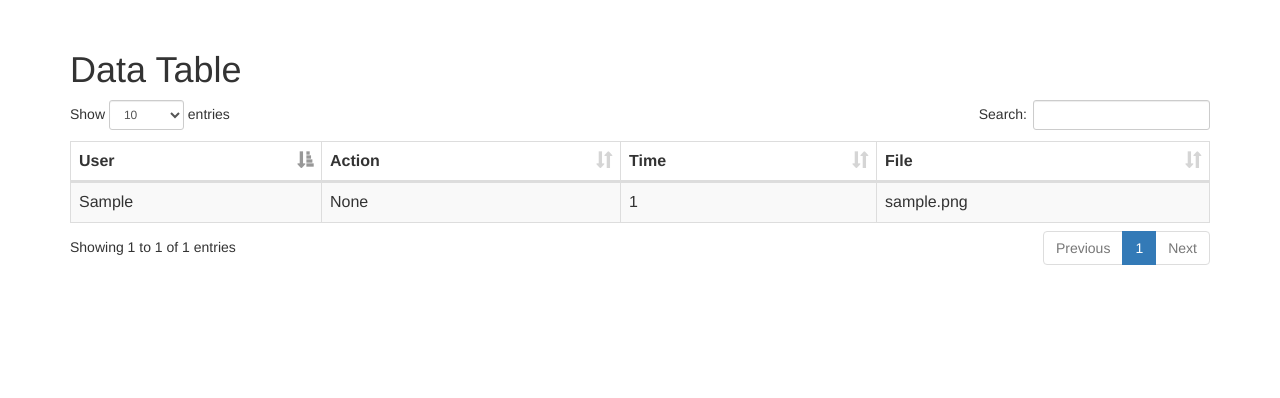
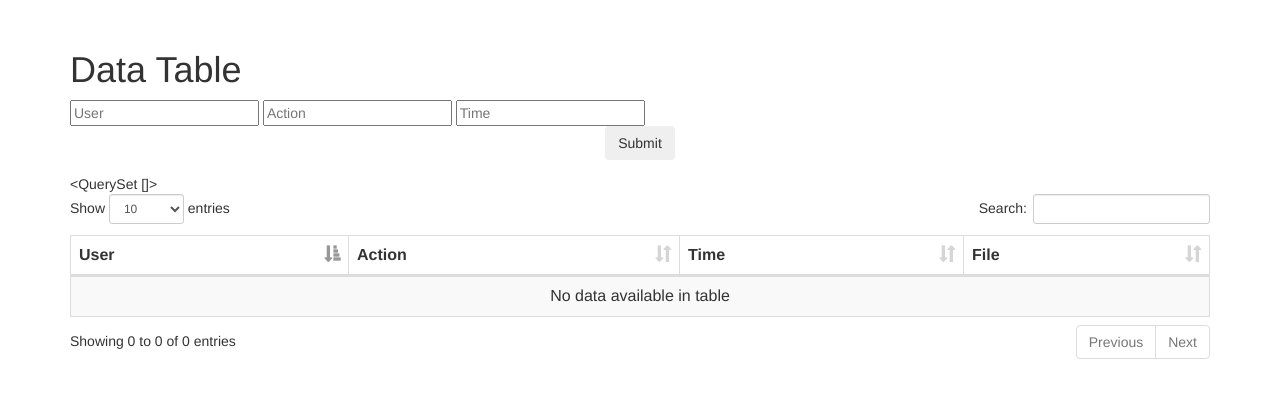
Before and after one commit to KalterDK/AppDBv2, a Django app: page / in a window 1280 px wide. Shown: the top 398 px of the page. Run offline with Django 3.2, Linux system fonts and the light colour scheme; tables that the repository leaves empty hold one stand-in row (values such as "Sample post"); some libraries are stand-ins or nearby versions.

Commit message:
ORM in Views

```diff
--- a/AppDBv2/forms.py
+++ b/AppDBv2/forms.py
@@ -2,9 +2,10 @@
 from .models import *
 
 
-class DataTableForm (forms.ModelForm):
-    user = forms.ModelChoiceField(queryset=OcActivity.objects.all())
+class DataTableForm (forms.Form):
+    user = forms.CharField(widget=forms.TextInput())
+    action = forms.CharField(widget=forms.TextInput())
+    time = forms.CharField(widget=forms.TextInput())
 
     class Meta:
-        model = OcActivity
-        fields = ['user']
+        fields = ['user', 'action', 'time']
--- a/AppDBv2/models.py
+++ b/AppDBv2/models.py
@@ -135,3 +135,9 @@
 
     def __str__(self):
         return self.user
+
+
+# class DataTable(models.Model):
+#     user = models.CharField(max_length=30, help_text="User")
+#     action = models.CharField(max_length=30, help_text="Action Type")
+#     time = models.CharField(max_length=30, help_text="Time")
--- a/AppDBv2/templates/index.html
+++ b/AppDBv2/templates/index.html
@@ -24,6 +24,25 @@
 <p><br/></p>
 <div class="container">
     <h1>Data Table</h1>
+
+    <form>
+        {% csrf_token %}
+        {% for hidden in nform.hidden_fields %}
+        {{ hidden }}
+        {% endfor %}
+
+        {% render_field form.user placeholder=form.user.label %}
+
+        {% render_field form.action placeholder=form.action.label %}
+
+        {% render_field form.time placeholder=form.time.label %}
+
+        <input type="submit" value="Submit" class="btn center-block"/>
+    </form>
+
+    {{ table }}
+
+    <!--{% render_field form.users placeholder="User" %}-->
     <table id="table_id" class="table table-striped table-bordered table-hover">
         <thead>
         <tr>
@@ -34,7 +53,7 @@
         </tr>
         </thead>
         <tbody>
-       {% for act in act %}
+        {% for act in table %}
         <tr>
             <td>{{ act.user }}</td>
             <td>{{ act.type }}</td>
@@ -54,6 +73,9 @@
 <script src="/static/js/dataTables.bootstrap.min.js"></script>
 <script>
 $('#table_id').dataTable();
+
+
+
 </script>
 </body>
 </html>
--- a/AppDBv2/urls.py
+++ b/AppDBv2/urls.py
@@ -3,6 +3,6 @@
 from AppDBv2 import views
 
 urlpatterns = [
+    url(r'^$', views.home, name="home page"),
     url(r'^admin/', admin.site.urls),
-    url(r'^$', views.home, name="home page"),
 ]
--- a/AppDBv2/views.py
+++ b/AppDBv2/views.py
@@ -15,12 +15,19 @@
     return render(request, tpl, dct)
 
 
-def home(request):
-    activity = OcActivity.objects.all()
-    form = DataTableForm()
-    return render_tamplate('index.html', {'act': activity, 'form': form}, request)
+# def home(request):
+#     activity = OcActivity.objects.all()
+#     form = DataTableForm()
+#     return render_tamplate('index.html', {'act': activity, 'form': form}, request)
 
 
-def data_list(request):
-    users = OcActivity.objects.order_by('user')
-    return render_to_response('index.html', {'users': users})
+def home(request):
+    form = DataTableForm()
+    table = OcActivity.objects.filter(user='adaj', type='file_changed', timestamp='1478596714')
+    return render_to_response('index.html', {'form': form, 'table': table})
+
+
+
+# def home(request):
+#     users = OcActivity.objects.order_by('user')
+#     return render_to_response('index.html', {'users': users})
```
Also changed, not shown: AppDBv2/migrations/0001_initial.py (added), AppDBv2/migrations/0002_datatable.py (added), AppDBv2/migrations/__init__.py (added). Lines whose indentation alone changed are shown as unchanged.
